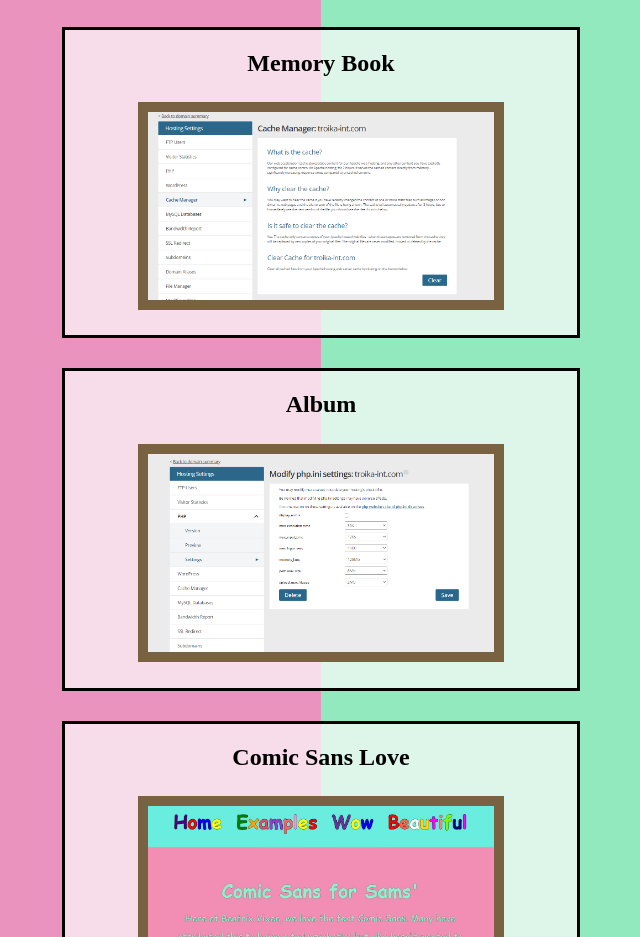
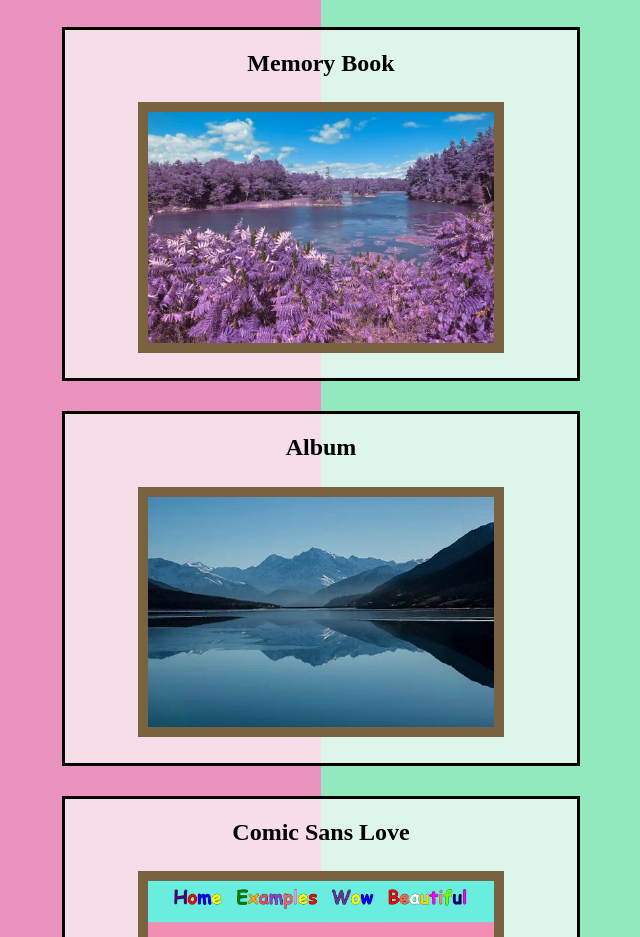
Before and after one commit to LifeInAHoodie/Portfolio-Project.github.io, a plain HTML site: page projects.html in a window 1280 px wide. Shown: the part 611-1548 px from the top of the page, without its empty margins (319-959 px from the left). Drawn offline with Linux system fonts and the light colour scheme.

Commit message:
Changed project images

```diff
--- a/projects.html
+++ b/projects.html
@@ -47,7 +47,7 @@
                 <h2>Memory Book</h2>
                     <p class="projectImage">
                         <a href="https://github.com/LifeInAHoodie/memory-book.github.io" target=”_blank”>
-                            <img src="./Images/cache.png">
+                            <img src="./Images/Fake Web 2.jpg">
                         </a>
                     </p>
             </div>
@@ -55,7 +55,7 @@
                 <h2>Album</h2>
                     <div class="projectImage">
                         <a href="https://github.com/LifeInAHoodie/Album.io" target=”_blank”>
-                            <img src="./Images/php.png">
+                            <img src="./Images/fake web 1.webp">
                         </a>
                     </div>
             </div>
```
Also changed, not shown: Images/Fake Web 2.jpg (added), Images/fake web 1.webp (added).
